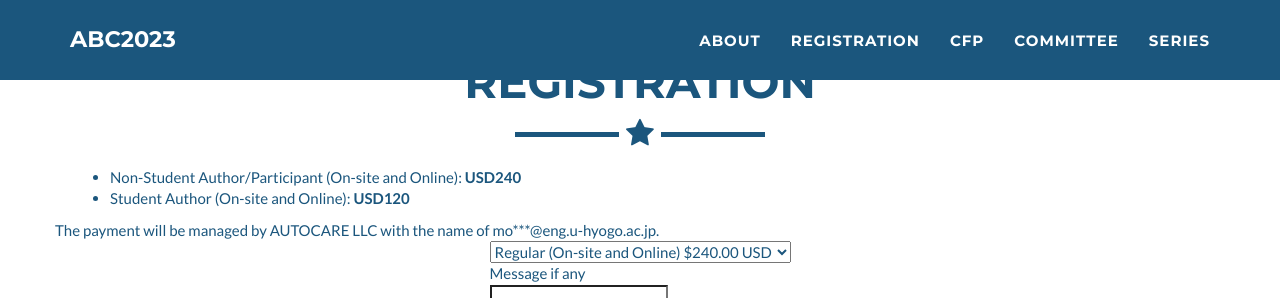
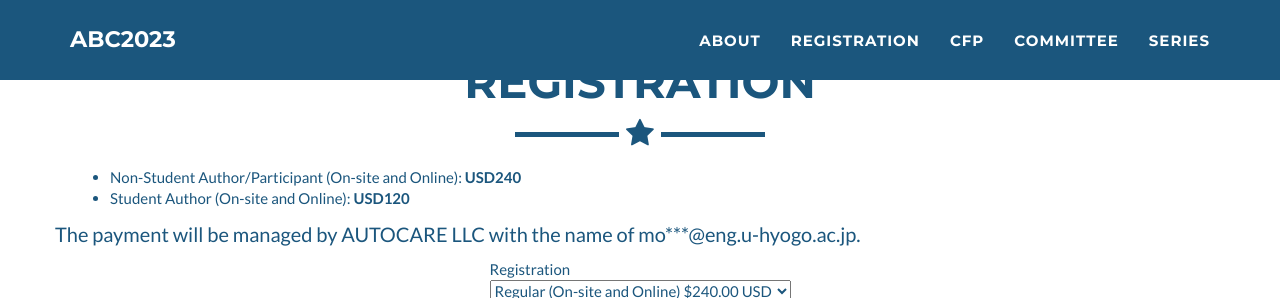
Before and after one commit to abc-research/abc-research.github.io, a Jekyll site: the page built from index.html, in a window 1280 px wide and 900 px high, scrolled down 1587 px, cut to the strip 0-298 px from the top of the window. Built offline with Jekyll 4.4.1, drawn with Linux system fonts in a browser that asks for light colours.

Commit message:
Update registration.html

```diff
--- a/_includes/registration.html
+++ b/_includes/registration.html
@@ -15,41 +15,36 @@
                   </ul>
                 </div>
 
-                <div>The payment will be managed by AUTOCARE LLC with the name of mo***@eng.u-hyogo.ac.jp.</div>
+                <p>The payment will be managed by AUTOCARE LLC with the name of mo***@eng.u-hyogo.ac.jp.</p>
 
-<div>		  <center>
+<p>		  <center>
 <form action="https://www.paypal.com/cgi-bin/webscr" method="post" target="_top">
   <input type="hidden" name="cmd" value="_s-xclick" />
-  <input type="hidden" name="hosted_button_id" value="3XNXBYZVW46R6" />
+  <input type="hidden" name="hosted_button_id" value="AART5MQC7VW2J" />
   <table>
+    <tr>
+      <td>
+        <input type="hidden" name="on0" value="Registration"/>
+        Registration
+      </td>
+    </tr>
     <tr>
       <td>
         <select name="os0">
           <option value="Regular (On-site and Online)">
-            Regular (On-site and Online) $240.00 USD
+            Regular (On-site and Online) $240.00 USD
           </option>
           <option value="Student (On-site and Online)">
-            Student (On-site and Online) $120.00 USD
+            Student (On-site and Online) $120.00 USD
           </option>
         </select>
-      </td>
-    </tr>
-    <tr>
-      <td>
-        <input type="hidden" name="on1" value="Message if any"/>
-        Message if any
-      </td>
-    </tr>
-    <tr>
-      <td>
-        <input type="text" name="os1" maxLength="200" />
       </td>
     </tr>
   </table>
   <input type="hidden" name="currency_code" value="USD" />
   <input type="image" src="https://www.paypalobjects.com/en_JP/i/btn/btn_buynowCC_LG.gif" border="0" name="submit" title="PayPal - The safer, easier way to pay online!" alt="Buy Now" />
 </form>
-                  </center></div>
+                  </center></p>
 
 
 
```
